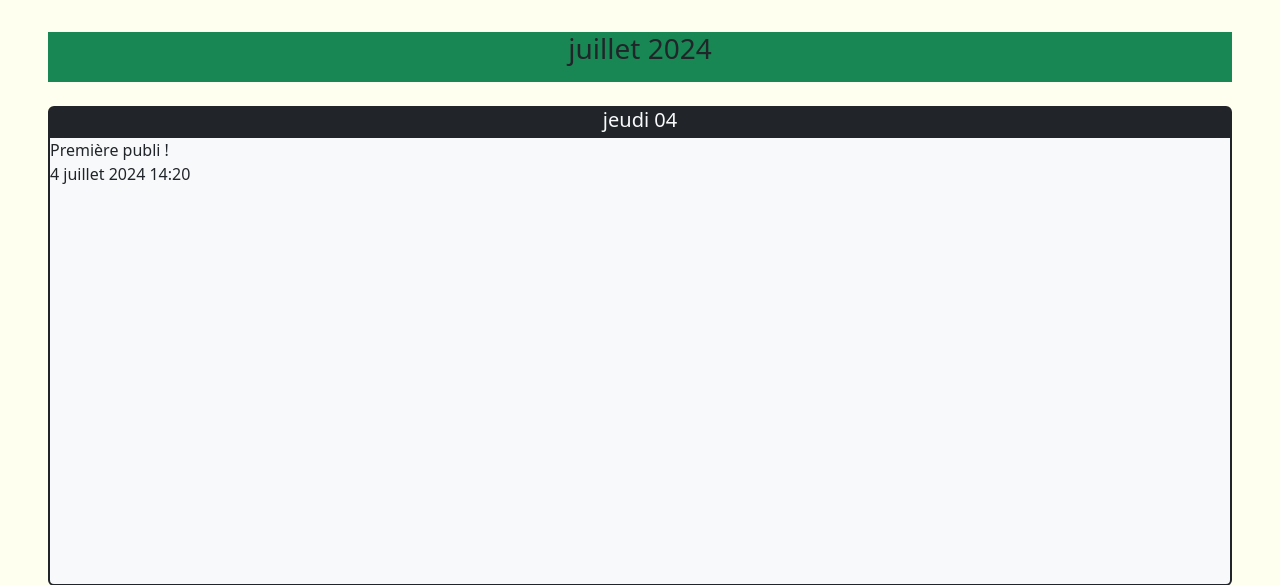
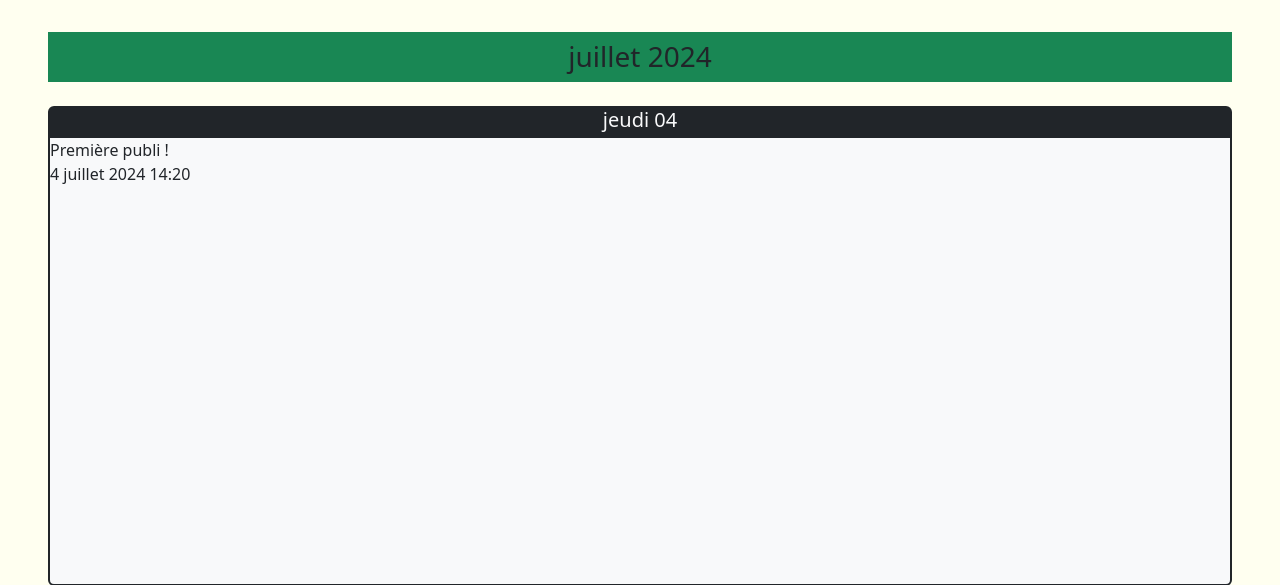
Before and after one commit to SimonMetais/PCCN, a Django app: page /publications/ in a window 1280 px wide. Shown: the part 56-641 px from the top of the page. Run offline with Django 4.2, Linux system fonts and the light colour scheme; data comes from the database, SQL or seed files in the repository.

Commit message:
clean code

```diff
--- a/django_app/base/models/publication.py
+++ b/django_app/base/models/publication.py
@@ -18,6 +18,9 @@ class Publication(m.Model):
     description = m.TextField()
     post_at = m.DateTimeField(editable=False, auto_now_add=True)
     is_first_of_month = m.BooleanField(default=False, editable=False)
+
+    class Meta:
+        ordering = ['post_at']
 
     def save(self, *args, **kwargs):
         n = datetime.now()
--- a/django_app/base/templates/publications.html
+++ b/django_app/base/templates/publications.html
@@ -8,12 +8,11 @@
 
 {% block content %}
 <div id="publications">
-
     {% for publication in publications %}
 
     {% if publication.is_first_of_month %}
-    <div class="position-sticky bg-success my-4" style="top: 55px; height: 50px; z-index: 10;">
-        <h3 class="text-center">{{ publication.post_at|date:"F Y" }}</h3>
+    <div class="position-sticky bg-success my-4 d-flex align-items-center justify-content-center" style="top: 55px; height: 50px; z-index: 10;">
+        <h3 class="text-center m-0">{{ publication.post_at|date:"F Y" }}</h3>
     </div>
     {% endif %}
 
@@ -26,18 +25,17 @@
             <br>
             {{ publication.post_at }}
         </div>
-
         {% if publications.has_next and forloop.last %}
         <span hx-get="{{ url }}?page={{ publications.next_page_number }}"
               hx-target="#publications"
-              hx-select="#publications"
+              hx-select="#publications > *"
               hx-trigger="revealed"
               hx-swap="beforeend">
             </span>
         {% endif %}
     </article>
 
+
     {% endfor %}
-
 </div>
 {% endblock %}
--- a/django_app/base/views/publications.py
+++ b/django_app/base/views/publications.py
@@ -2,7 +2,6 @@ from datetime import datetime
 
 from django.core.paginator import Paginator
 from django.shortcuts import render, get_object_or_404
-from django.views.generic import ListView
 
 from base.models import Publication
 
```
